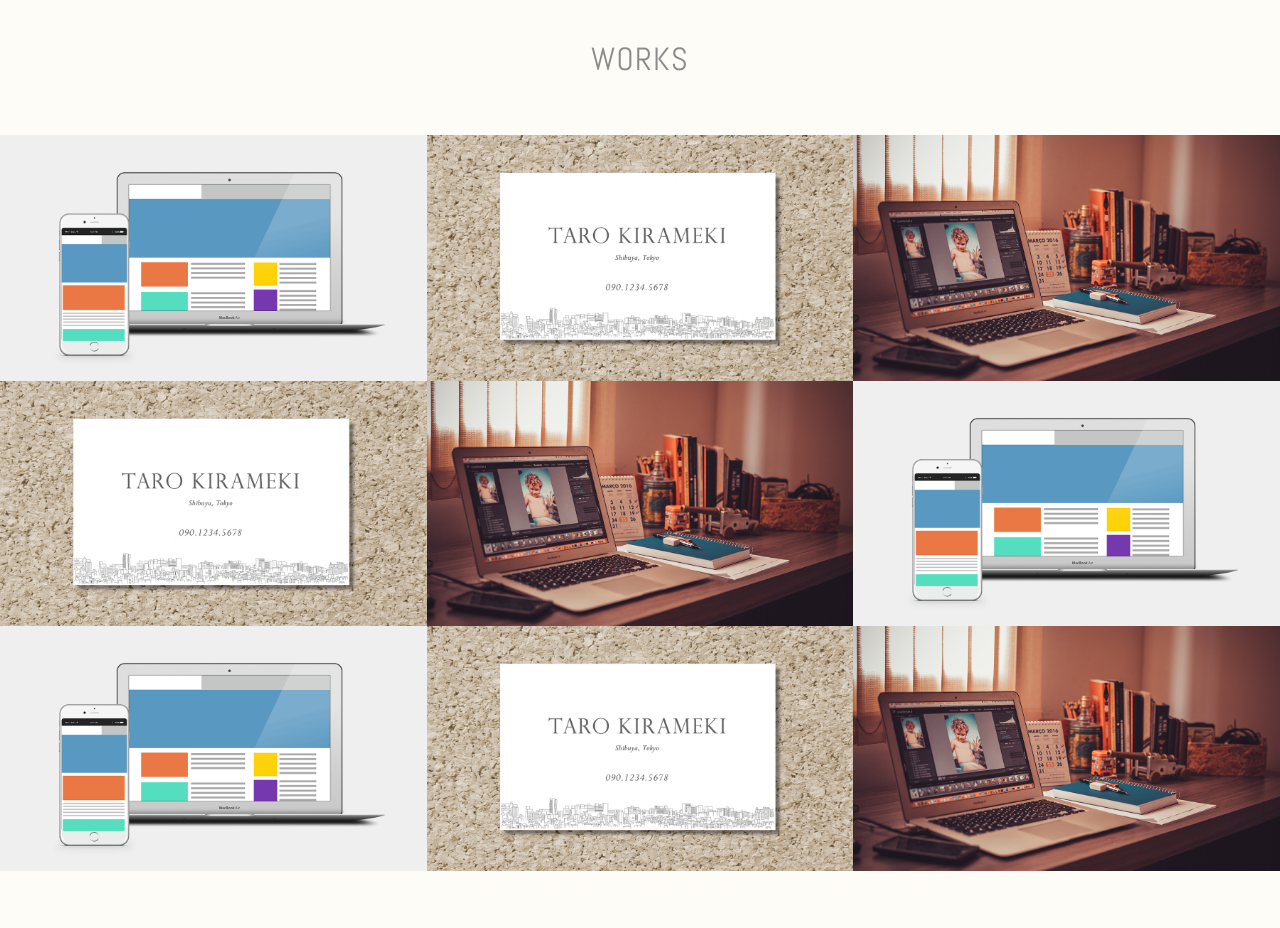
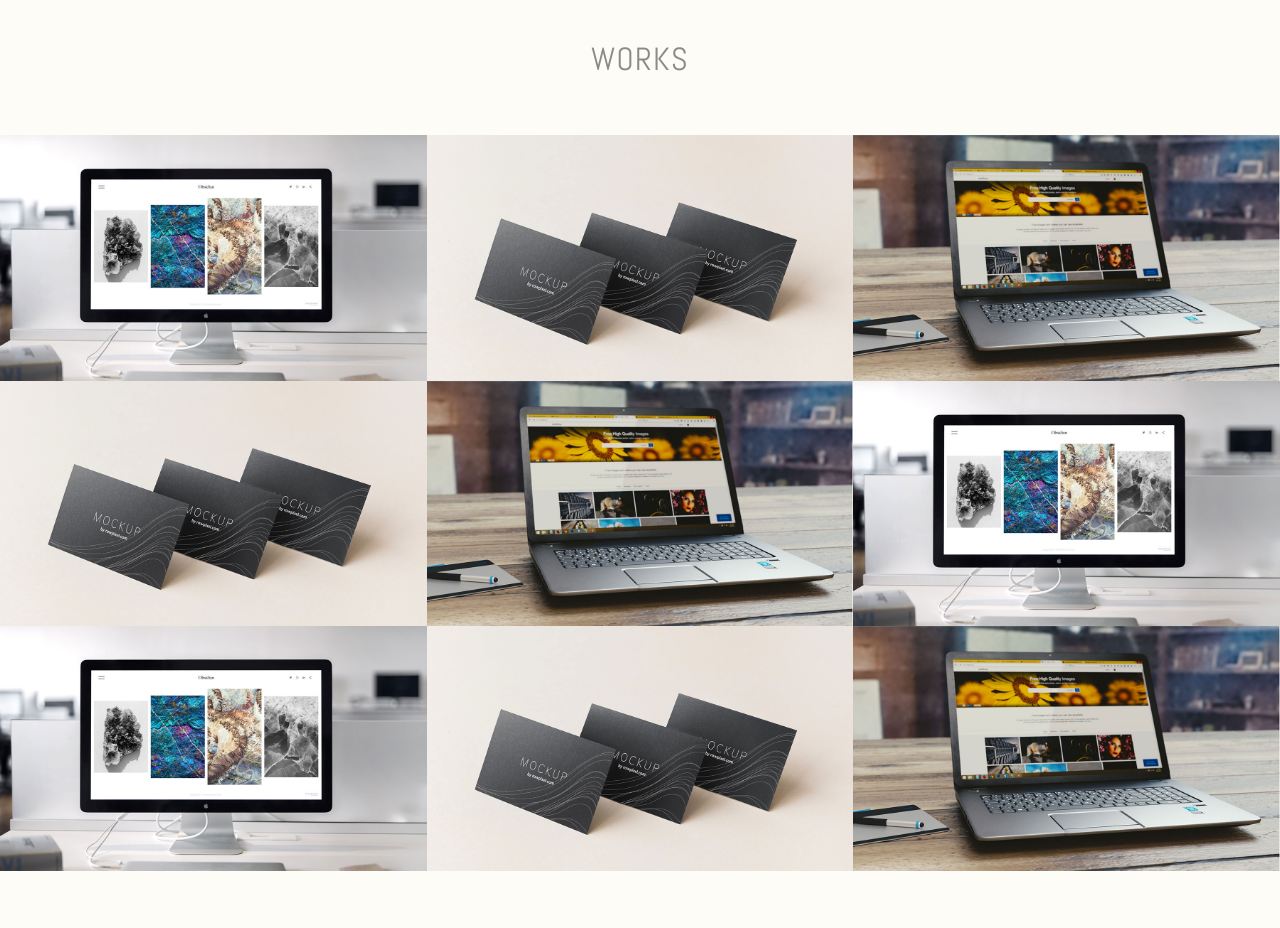
Before and after one commit to kazu0524/kazu0524.github.io, a plain HTML site: page index.html in a window 1280 px wide. Shown: the part 1060-1988 px from the top of the page. Drawn offline with nearby package versions, Linux system fonts and the light colour scheme.

Commit message:
second commit

```diff
--- a/index.html
+++ b/index.html
@@ -18,7 +18,7 @@
             <div class="profile">
                 <!-- 名前や写真のコンテンツが入るところです -->
                 <h1 class="site-title abel uppercase text-center">Web Designer <span>Kazuhide Ota</span></h1>
-                <img src="./images/img_profile.jpg" alt="プロフィール写真" width="140" height="140" class="block-center profile-icon">
+                <img src="./images/img_my_cat.jpg" alt="プロフィール写真" width="140" height="140" class="block-center profile-icon">
                 <p>神奈川県在住のWebデザイナー、太田和秀です。オンラインスクールでWeb制作について学び、金融業界から憧れていたWebデザイナーへと転職活動中です。これからさらにWeb制作の技術や知識を身につけて、Webサイト運用や問題解決のアドバイスもできるデザイナーになりたいと思っています。</p>
             </div>
         </header>
@@ -54,7 +54,7 @@
                 <h2 class="text-center">Works</h2>
                 <div class="works-box">
                     <a href="#">
-                    <img src="./images/img_work_site.png" alt="株式会社きらめき コーポレートサイト様 Webサイトデザイン">
+                    <img src="./images/img_work_site2.jpg" alt="株式会社きらめき コーポレートサイト様 Webサイトデザイン">
                     <div class="works-box-inner">
                         <div class="text-center">
                             <h3>株式会社きらめき コーポレートサイト</h3>
@@ -67,7 +67,7 @@
 
                 <div class="works-box">
             <a href="#">
-                <img src="./images/img_work_card.jpg" alt="きらめき太郎様 名刺デザイン">
+                <img src="./images/img_work_card2.jpg" alt="きらめき太郎様 名刺デザイン">
                 <div class="works-box-inner">
                     <div class="text-center">
                         <h3>きらめき太郎様 名刺</h3>
@@ -79,7 +79,7 @@
         </div>
         <div class="works-box">
             <a href="#">
-                <img src="./images/img_work_blog.jpg" alt="WordPressオリジナルテーマ">
+                <img src="./images/img_work_blog2.jpg" alt="WordPressオリジナルテーマ">
                 <div class="works-box-inner">
                     <div class="text-center">
                         <h3>ブログデザイン</h3>
@@ -91,7 +91,7 @@
         </div>
         <div class="works-box">
             <a href="#">
-                <img src="./images/img_work_card.jpg" alt="きらめき太郎様 名刺デザイン">
+                <img src="./images/img_work_card2.jpg" alt="きらめき太郎様 名刺デザイン">
                 <div class="works-box-inner">
                     <div class="text-center">
                         <h3>きらめき太郎様 名刺</h3>
@@ -103,7 +103,7 @@
         </div>
         <div class="works-box">
             <a href="#">
-                <img src="./images/img_work_blog.jpg" alt="WordPressオリジナルテーマ">
+                <img src="./images/img_work_blog2.jpg" alt="WordPressオリジナルテーマ">
                 <div class="works-box-inner">
                     <div class="text-center">
                         <h3>ブログデザイン</h3>
@@ -115,7 +115,7 @@
         </div>
         <div class="works-box">
             <a href="#">
-                <img src="./images/img_work_site.png" alt="株式会社きらめき コーポレートサイト様 Webサイトデザイン">
+                <img src="./images/img_work_site2.jpg" alt="株式会社きらめき コーポレートサイト様 Webサイトデザイン">
                 <div class="works-box-inner">
                     <div class="text-center">
                         <h3>株式会社きらめき コーポレートサイト</h3>
@@ -127,7 +127,7 @@
         </div>
                 <div class="works-box">
                     <a href="#">
-                    <img src="./images/img_work_site.png" alt="株式会社きらめき コーポレートサイト様 Webサイトデザイン">
+                    <img src="./images/img_work_site2.jpg" alt="株式会社きらめき コーポレートサイト様 Webサイトデザイン">
                     <div class="works-box-inner">
                         <div class="text-center">
                             <h3>株式会社きらめき コーポレートサイト</h3>
@@ -140,7 +140,7 @@
 
                 <div class="works-box">
             <a href="#">
-                <img src="./images/img_work_card.jpg" alt="きらめき太郎様 名刺デザイン">
+                <img src="./images/img_work_card2.jpg" alt="きらめき太郎様 名刺デザイン">
                 <div class="works-box-inner">
                     <div class="text-center">
                         <h3>きらめき太郎様 名刺</h3>
@@ -152,7 +152,7 @@
         </div>
         <div class="works-box">
             <a href="#">
-                <img src="./images/img_work_blog.jpg" alt="WordPressオリジナルテーマ">
+                <img src="./images/img_work_blog2.jpg" alt="WordPressオリジナルテーマ">
                 <div class="works-box-inner">
                     <div class="text-center">
                         <h3>ブログデザイン</h3>
```
Also changed, not shown: images/img_my_cat.jpg (added), images/img_work_blog2.jpg (added), images/img_work_card2.jpg (added), images/img_work_site2.jpg (added).
